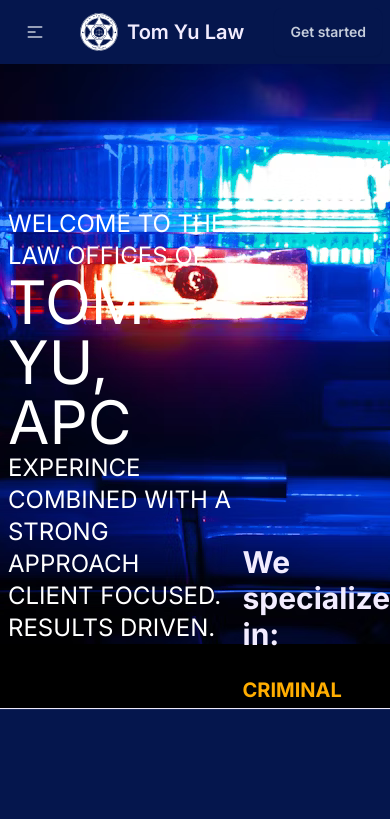
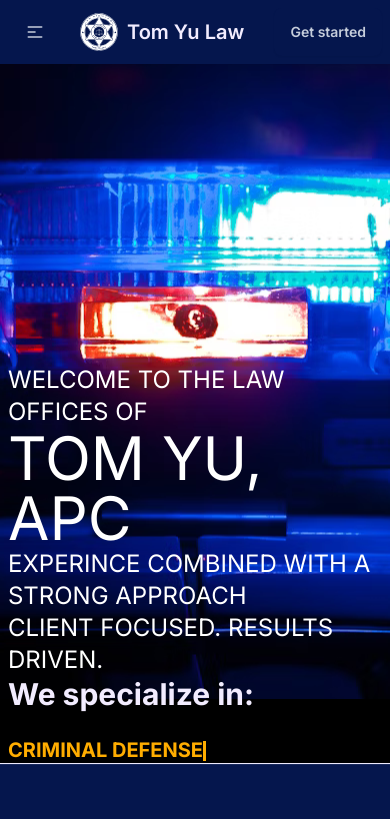
Before and after one commit to 0x5929/tom-corporate-site, a Next.js app: page / in a window 390 px wide. Shown: the top 819 px of the page. Built offline with nearby package versions, Linux system fonts and the light colour scheme.

Commit message:
fixed responsiveness in animated text in hero

```diff
--- a/src/components/features/AnimatePracticeAreas/AnimateText.tsx
+++ b/src/components/features/AnimatePracticeAreas/AnimateText.tsx
@@ -32,7 +32,7 @@ export default function AnimText({ delay }: IAnimTextProps) {
     }, [])
 
     return (
-        <span className="mt-auto ml-auto w-[350px] h-[100px]">
+        <span className="mt-auto lg:ml-auto ml-2 w-[350px] h-[100px]">
             <motion.span className="text-3xl font-bold text-neutral">
                 {displayText}
             </motion.span>
--- a/src/components/ui/Hero.tsx
+++ b/src/components/ui/Hero.tsx
@@ -6,7 +6,7 @@ export default function Hero(): JSX.Element {
         <div className="relative sm:px-16 h-full w-full pb-16">
             <div className={styles.hero}>
                 {/* <div className={styles.imgShadow}></div> */}
-                <div className="flex-col sm:pl-4 px-2 bg-transparent mt-auto h-fit inline-block align-baseline">
+                <div className="flex-col sm:pl-4 px-2 bg-transparent lg:mt-auto mt-[300px] h-fit inline-block align-baseline">
                     <p className="text-2xl text-white uppercase">
                         welcome to the law offices of
                     </p>
--- a/src/components/ui/hero.module.css
+++ b/src/components/ui/hero.module.css
@@ -18,10 +18,12 @@
     margin-right: auto;
     max-width: 1470px;
     min-width: 300px;
-    height: 580px;
+    height: 635px;
     width: 100%;
     background-image: url('/hero.png');
     background-repeat: no-repeat;
     background-size: 1470px 980px;
     background-position: 50% 70%;
+
+    @apply lg:flex-row flex-col;
 }
```
